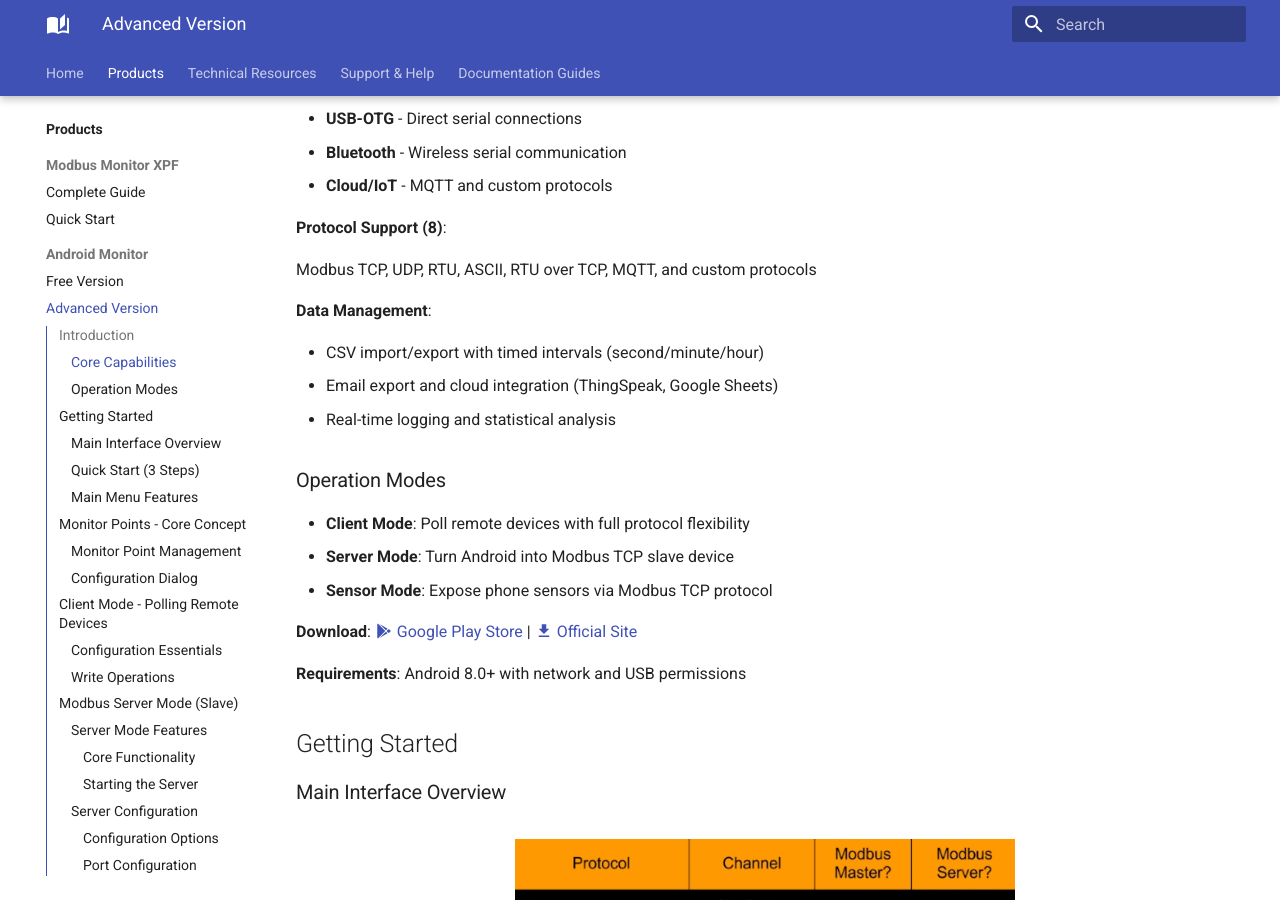
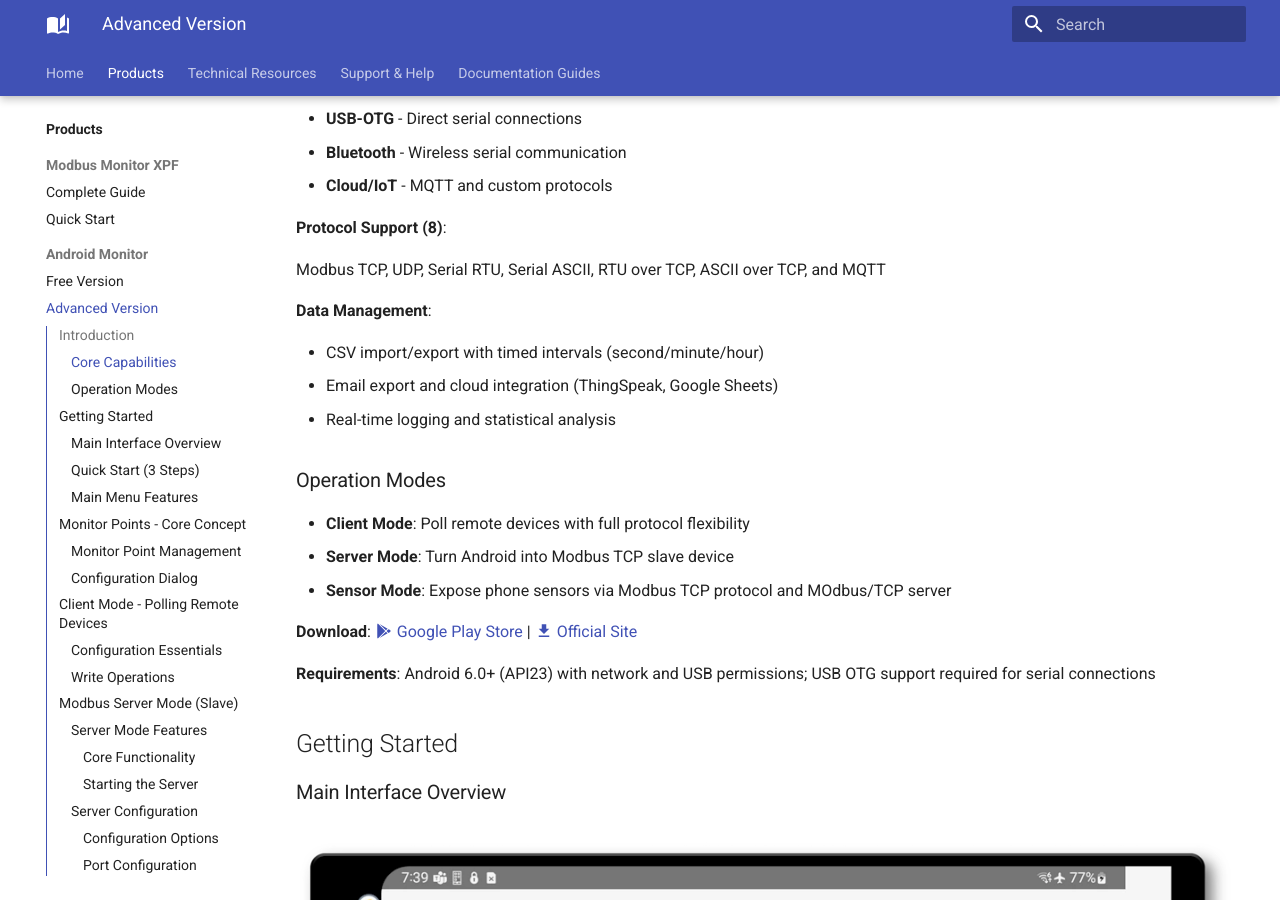
Before and after one commit to Modbus-Monitor/docs, an MkDocs documentation site: the page built from docs/products/android/advanced-guide.md, in a window 1280 px wide and 900 px high, scrolled down 979 px. Built offline with MkDocs 1.6.1 and Material for MkDocs 9.7.7, drawn with Linux system fonts in a browser that asks for light colours; the version menu is left out.

Commit message:
main window

```diff
--- a/docs/products/android/advanced-guide.md
+++ b/docs/products/android/advanced-guide.md
@@ -19,7 +19,7 @@ The Modbus Monitor Advanced is a comprehensive **3-in-1 solution**: Modbus Clien
 
 **Protocol Support (8)**:
 
-Modbus TCP, UDP, RTU, ASCII, RTU over TCP, MQTT, and custom protocols
+Modbus TCP, UDP, Serial RTU, Serial ASCII, RTU over TCP, ASCII over TCP, and MQTT
 
 **Data Management**:
 
@@ -31,18 +31,18 @@ Modbus TCP, UDP, RTU, ASCII, RTU over TCP, MQTT, and custom protocols
 
 - **Client Mode**: Poll remote devices with full protocol flexibility
 - **Server Mode**: Turn Android into Modbus TCP slave device
-- **Sensor Mode**: Expose phone sensors via Modbus TCP protocol
+- **Sensor Mode**: Expose phone sensors via Modbus TCP protocol and MOdbus/TCP server
 
 **Download**: [:material-google-play: Google Play Store](https://play.google.com/store/apps/details?id=com.Bhavan.Galex) | [:material-download: Official Site](https://quantumbitsolutions.com/purchase/)
 
-**Requirements**: Android 8.0+ with network and USB permissions
+**Requirements**: Android 6.0+ (API23) with network and USB permissions; USB OTG support required for serial connections
 
 ## Getting Started
 
 ### Main Interface Overview
 
 <figure markdown>
-  ![Main Window Layout](../../assets/screenshots/android-advanced/main-window-annotated.webp){ width="500" }
+  ![Main Window Layout](../../assets/screenshots/android-advanced/mma-main-UI.webp)
   <figcaption>Figure 1: Main interface with key controls and status indicators</figcaption>
 </figure>
 
```
Also changed, not shown: docs/assets/screenshots/android-advanced/mma-main-UI.webp (added).
